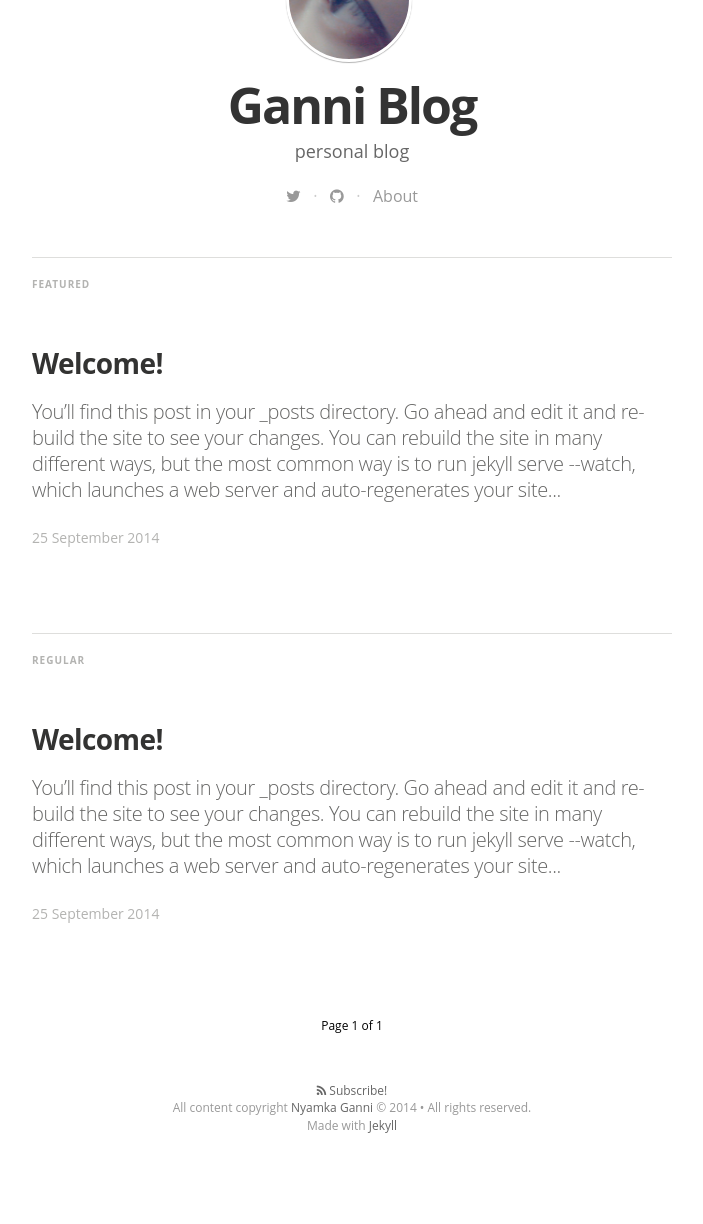
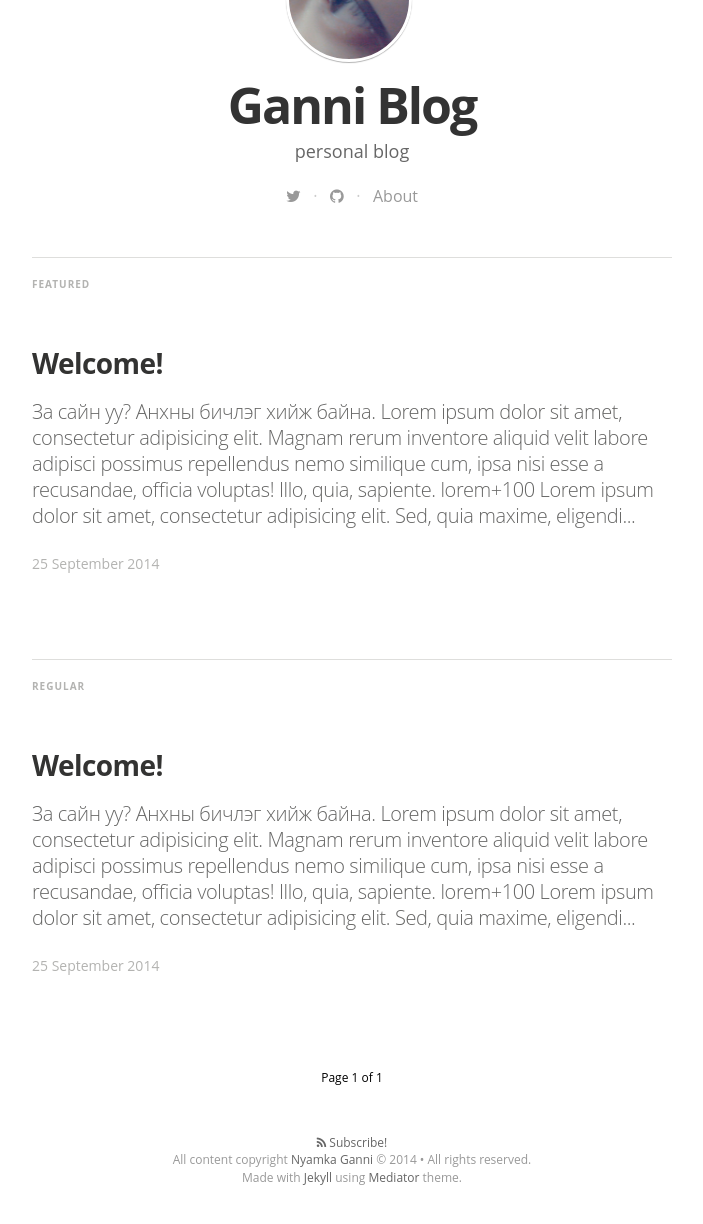
Before and after one commit to ganni/ganni.github.io, a Jekyll site: the page built from index.html, in a window 1280 px wide, cut to the strip 454-1688 px from the top of the page. Shown: the top 1224 px of the strip, without its empty margins (288-991 px from the left). Built offline with Jekyll 4.4.1, drawn with Linux system fonts in a browser that asks for light colours; nearby versions of some CDN libraries; some web fonts are replaced; Markdown is read by kramdown in place of the engine named in the settings; the list of posts is cut into pages by our own code; before the commit the page ends 1636 px from its top, so only the background shows below that.

Commit message:
new blog post

```diff
--- a/_includes/footer.html
+++ b/_includes/footer.html
@@ -4,7 +4,7 @@
   <a class="subscribe" href="{{ "/feed.xml" | prepend: site.baseurl }}"> <span class="tooltip"> <i class="fa fa-rss"></i> Subscribe!</span></a>
     <div class="inner">
          <section class="copyright">All content copyright <a href="mailto:{{ site.email}}">{{ site.name }}</a> &copy; 2014 &bull; All rights reserved.</section>
-         <section class="poweredby">Made with <a href="http://jekyllrb.com"> Jekyll</a></section>
+         <section class="poweredby">Made with <a href="http://jekyllrb.com"> Jekyll</a> using <a href="https://github.com/dirkfabisch/mediator">Mediator</a> theme.</section>
     </div>
 </footer>
 
--- a/_layouts/page.html
+++ b/_layouts/page.html
@@ -91,7 +91,7 @@
     <div class="inner">
       <h1 class="blog-title">{{ site.title }}</h1>
       <h2 class="blog-description">{{ site.description }}</h2>
-      <a href="/" class="btn">Back to Overview</a>
+      <a href="/" class="btn">Back to Home</a>
     </div>
     </div>
   </body>
--- a/_posts/2014-08-29-welcome-to-jekyll.markdown
+++ b/_posts/2014-08-29-welcome-to-jekyll.markdown
@@ -4,36 +4,17 @@ title:  "Welcome!"
 date:   2014-09-25 14:23:49
 categories: jekyll update
 tags: featured
-image: /assets/article_images/2014-08-29-welcome-to-jekyll/desktop.jpg
+image:
 ---
-You’ll find this post in your `_posts` directory. Go ahead and edit it and re-build the site to see your changes. You can rebuild the site in many different ways, but the most common way is to run `jekyll serve --watch`, which launches a web server and auto-regenerates your site when a file is updated.
-
-To add new posts, simply add a file in the `_posts` directory that follows the convention `YYYY-MM-DD-name-of-post.ext` and includes the necessary front matter. Take a look at the source for this post to get an idea about how it works.
-
-Jekyll also offers powerful support for code snippets:
-
-{% highlight ruby %}
-def print_hi(name)
-  puts "Hi, #{name}"
-end
-print_hi('Tom')
-#=> prints 'Hi, Tom' to STDOUT.
-{% endhighlight %}
-
-Check out the [Jekyll docs][jekyll] for more info on how to get the most out of Jekyll. File all bugs/feature requests at [Jekyll’s GitHub repo][jekyll-gh]. If you have questions, you can ask them on [Jekyll’s dedicated Help repository][jekyll-help].
-
-{% highlight js %}
-
-<footer class="site-footer">
- <a class="subscribe" href="{{ "/feed.xml" | prepend: site.baseurl }}"> <span class="tooltip"> <i class="fa fa-rss"></i> Subscribe!</span></a>
-  <div class="inner">a
-   <section class="copyright">All content copyright <a href="mailto:{{ site.email}}">{{ site.name }}</a> &copy; 2014 &bull; All rights reserved.</section>
-   <section class="poweredby">Made with <a href="http://jekyllrb.com"> Jekyll</a></section>
-  </div>
-</footer>
-{% endhighlight %}
-
-
-[jekyll]:      http://jekyllrb.com
-[jekyll-gh]:   https://github.com/jekyll/jekyll
-[jekyll-help]: https://github.com/jekyll/jekyll-help
+За сайн уу? Анхны бичлэг хийж байна. Lorem ipsum dolor sit amet, consectetur adipisicing elit. Magnam rerum inventore aliquid velit labore adipisci possimus repellendus nemo similique cum, ipsa nisi esse a recusandae, officia voluptas! Illo, quia, sapiente.
+lorem+100
+<div>Lorem ipsum dolor sit amet, consectetur adipisicing elit. Sed, quia maxime, eligendi hic aut pariatur repudiandae odit inventore laudantium, architecto placeat error cumque, quos expedita temporibus laborum facere. Eius, recusandae!</div>
+<div>Hic consectetur excepturi similique deserunt, ullam odio qui nostrum quo libero voluptate inventore reiciendis praesentium, explicabo saepe eos, facere optio magni. Unde, voluptates nostrum quidem! Explicabo, odio velit ipsam inventore.</div>
+<div>Aperiam unde voluptate consequatur culpa, quae magnam debitis accusantium fuga! Pariatur a eligendi, minima delectus quidem. Adipisci neque sit delectus, quo facere qui distinctio vero, totam ratione labore. Odio, recusandae.</div>
+<div>Unde eveniet nisi, dolores voluptas nulla at accusantium vero. Et optio doloribus beatae minima laborum mollitia officia, dolor id harum fuga, voluptates quasi natus facilis incidunt atque rem dicta fugit.</div>
+<div>Quasi commodi accusamus expedita, dolorem nesciunt magni earum perferendis quibusdam repellat corporis labore repudiandae quidem quisquam rem veniam architecto cupiditate. Explicabo tempora saepe in aspernatur, porro nobis, dicta repudiandae excepturi.</div>
+<div>Incidunt unde, ratione eos at sed tempore consectetur facere fuga labore officiis modi alias nihil ex a, itaque doloremque voluptatum! Vero unde fuga, omnis veniam cupiditate, doloribus laborum aliquid delectus.</div>
+<div>Tenetur quae vero in odio, consequuntur esse quas aspernatur veritatis at, inventore nobis quisquam fugit? Voluptatem, porro magni esse quam necessitatibus harum! Non, sapiente. Fuga blanditiis adipisci distinctio, nihil veritatis!</div>
+<div>Explicabo temporibus iusto aliquam accusantium sunt. Recusandae voluptatum omnis necessitatibus in reiciendis minima dolore. Facilis at delectus labore modi corporis, veritatis porro ea ullam, voluptas laudantium aliquid? Natus, nostrum, dolorem.</div>
+<div>Sapiente ipsam, tempora repellat minus omnis, architecto magni, eligendi quo repellendus ducimus dolore modi voluptatibus eos dignissimos porro optio explicabo eius at? Totam in aperiam porro non iusto odio facilis.</div>
+<div>Facere deleniti, laboriosam hic, quae, obcaecati iste quis rerum laborum neque fuga eaque error sint ducimus quasi vero ipsam laudantium. Animi consectetur quam asperiores necessitatibus enim sed sapiente possimus earum.</div>
--- a/css/main.sass
+++ b/css/main.sass
@@ -42,7 +42,7 @@ body
   top: 10px
   width: $rs*3
   height: $rs*3
-  background-color: #000
+  background-color: #fff
   overflow: hidden
   z-index: 99
   .logo
```
Also changed, not shown: _drafts/2014-09-25-for-future-reference.md (added, +39 -0 lines).
